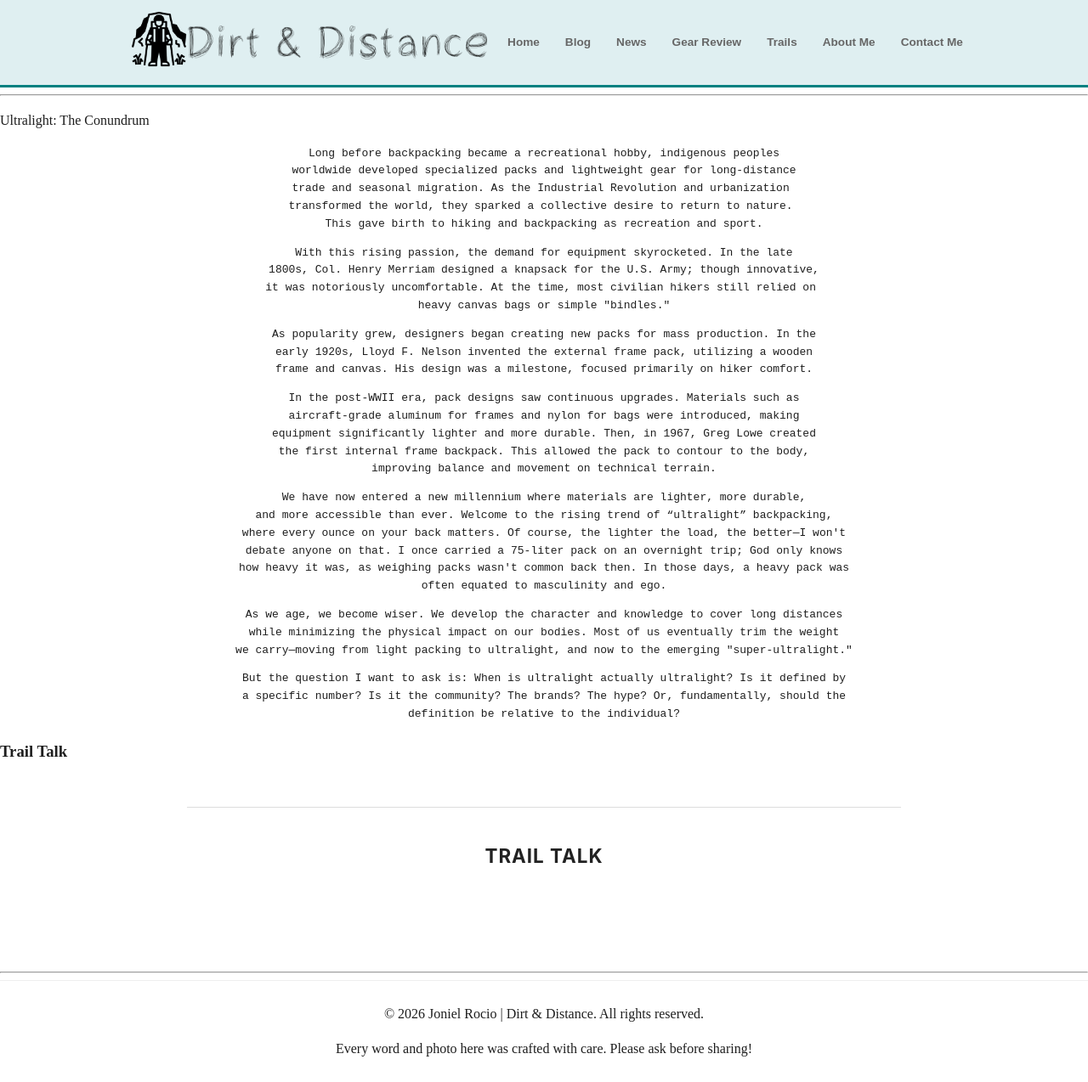
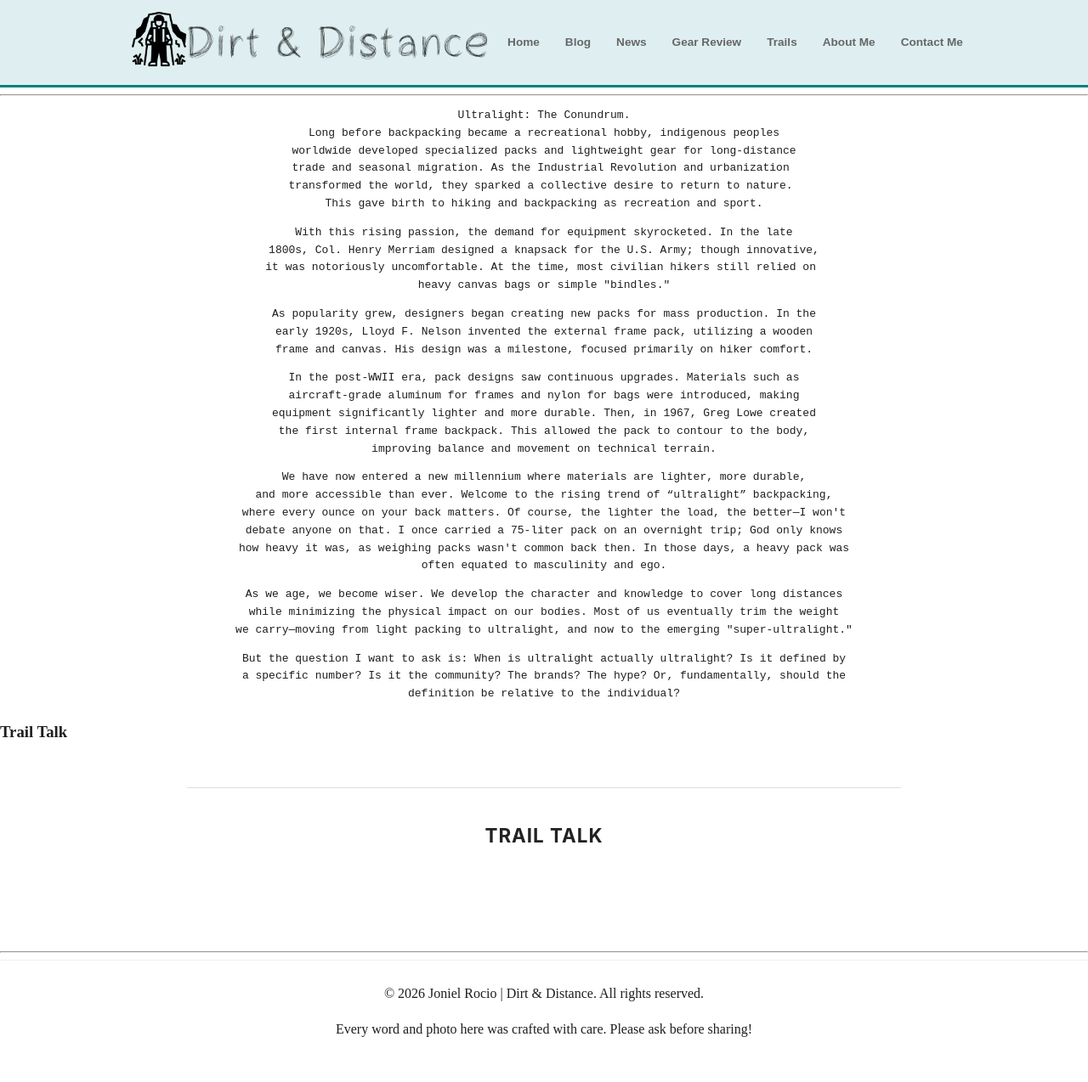
Before and after one commit to jonielrocio/jonielrocio.github.io, a Jekyll site: the page built from _posts/2026-05-01-ultralight-conundrum.md, in a window 1280 px wide. Shown: the whole page at 85% size. Built offline with Jekyll 4.4.1, drawn with Linux system fonts in a browser that asks for light colours; comment, search, counter and statistics services are not loaded; after the commit the page ends 1250 px from its top, so only the background shows below that.

````diff
--- a/_posts/2026-05-01-ultralight-conundrum.md
+++ b/_posts/2026-05-01-ultralight-conundrum.md
@@ -4,9 +4,8 @@ title: 'Ultralight: The Conundrum'
 date: 2026-05-01
 ---
 
-Ultralight: The Conundrum
-
 ```c
+Ultralight: The Conundrum.
 Long before backpacking became a recreational hobby, indigenous peoples
 worldwide developed specialized packs and lightweight gear for long-distance
 trade and seasonal migration. As the Industrial Revolution and urbanization
````
